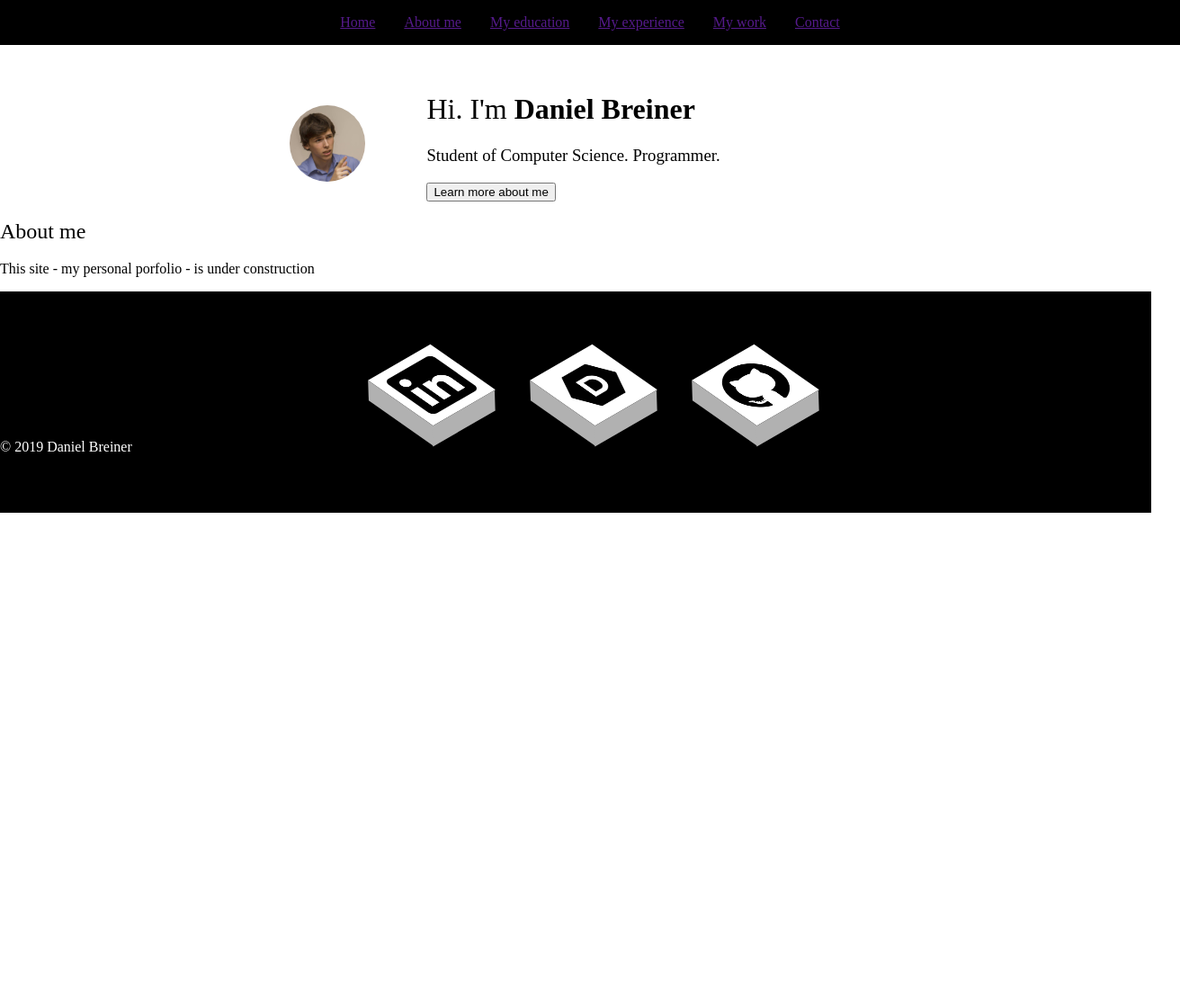
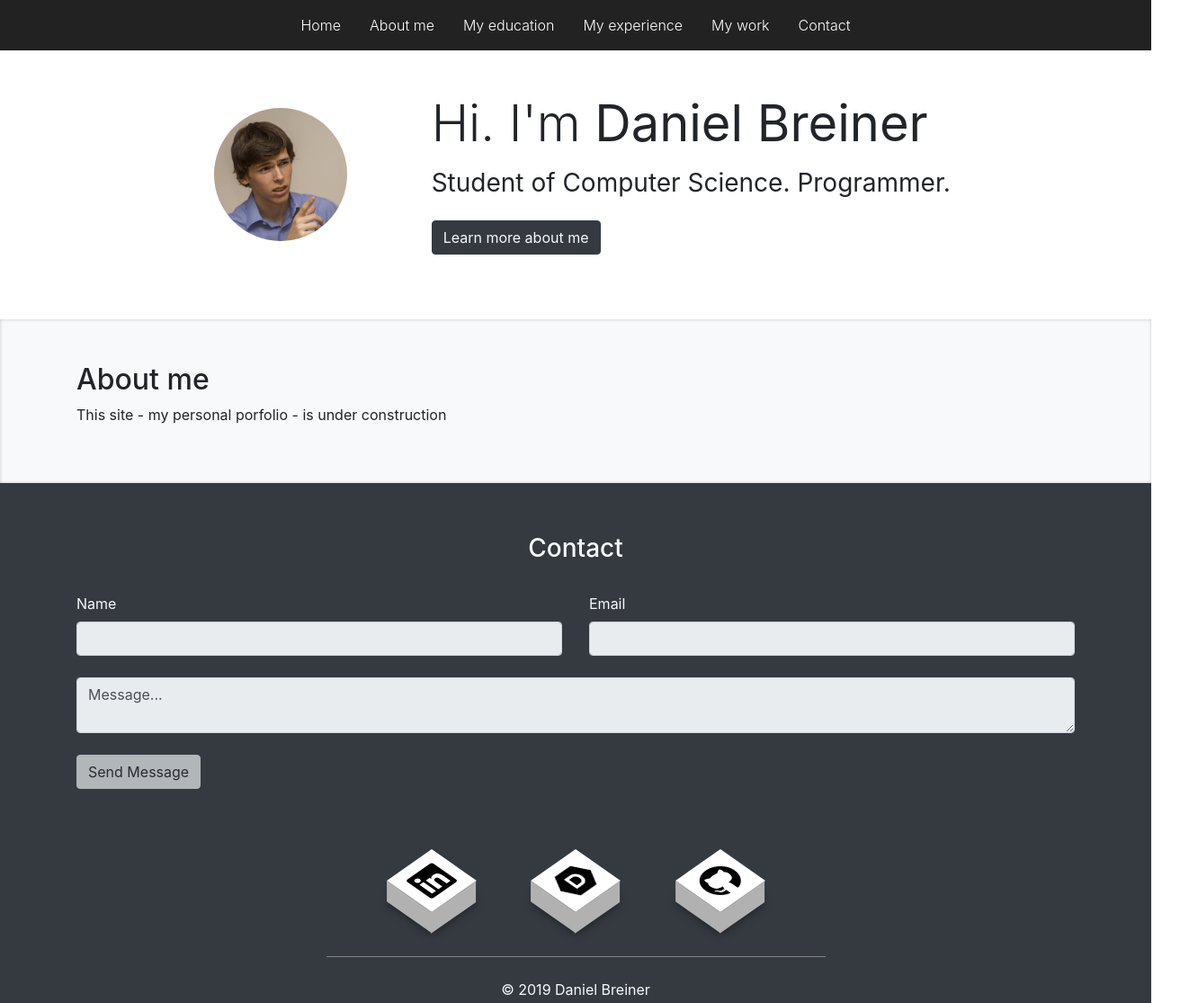
Before and after one commit to DanielBreiner/danielbreiner.github.io, a plain HTML site: page index.html in a window 1280 px wide. Shown: the top 1115 px of the page at 90% size, 1312 px wide, since content can reach past the window. Before the commit the page ends 800 px from the top, so only its background shows below. Drawn offline with nearby package versions, Linux system fonts and the light colour scheme.

Commit message:
rework base done

```diff
--- a/index.html
+++ b/index.html
@@ -32,6 +32,10 @@
         content="Personal website of a computer science student, a programming enthusiast. Information about me, my past projects and my social media.">
     <meta property="twitter:image" content="http://danielbreiner.net/src/img/moneasy_logo.png">
     <link rel="stylesheet" href="src/css/main.css">
+    <link rel="stylesheet" href="https://stackpath.bootstrapcdn.com/bootstrap/4.3.1/css/bootstrap.min.css"
+        integrity="sha384-ggOyR0iXCbMQv3Xipma34MD+dH/1fQ784/j6cY/iJTQUOhcWr7x9JvoRxT2MZw1T" crossorigin="anonymous">
+    <link rel="stylesheet" href="https://use.fontawesome.com/releases/v5.10.2/css/all.css"
+        integrity="sha384-rtJEYb85SiYWgfpCr0jn174XgJTn4rptSOQsMroFBPQSGLdOC5IbubP6lJ35qoM9" crossorigin="anonymous">
 </head>
 
 <body>
@@ -40,75 +44,79 @@
             style="display:none;visibility:hidden"></iframe></noscript>
     <!-- End Google Tag Manager (noscript) -->
 
-    <ul id="menu">
-        <li><a href="">Home</a></li>
-        <li><a href="">About me</a></li>
-        <li><a href="">My education</a></li>
-        <li><a href="">My experience</a></li>
-        <li><a href="">My work</a></li>
-        <li><a href="">Contact</a></li>
+    <ul id="menu" class="mb-4">
+        <li><a href="#menu">Home</a></li>
+        <li><a href="#about">About me</a></li>
+        <li><a href="#">My education</a></li>
+        <li><a href="#">My experience</a></li>
+        <li><a href="#">My work</a></li>
+        <li><a href="#footer">Contact</a></li>
     </ul>
 
-    <div id="intro">
-        <div class="one-third">
-            <img src="src/img/me.jpg" alt="Daniel Breiner">
+    <div id="intro" class="container-fluid py-4 row">
+        <div class="col-4">
+            <img src="src/img/me.jpg" alt="Daniel Breiner" class="p-3">
         </div>
-        <div class="two-thirds">
-            <div>
-                <h1>Hi. I'm <b>Daniel Breiner</b></h1>
-                <h3>Student of Computer Science. Programmer.</h3>
-                <button>Learn more about me</button>
+        <div class="col mb-5">
+            <div class="ml-5">
+                <h1 class="mb-3 display-4">Hi. I'm <b>Daniel Breiner</b></h1>
+                <h3 class="mb-4">Student of Computer Science. Programmer.</h3>
+                <a href="#about" class="btn btn-dark text-light">Learn more about me</a>
             </div>
         </div>
     </div>
 
-    <div id="about">
+    <div id="about" class="bg-light">
+        <div class="container py-5">
             <h2>About me</h2>
             <p>This site - my personal porfolio - is under construction</p>
         </div>
+    </div>
 
-    <div id="footer">
+    <div id="footer" class="bg-dark text-light">
+        <div class="container">
+            <h3 class="text-center py-2 mb-4">Contact</h3>
+            <form class="mb-5">
+                <div class="row mb-4">
+                    <div class="col">
+                        <label for="name">Name</label>
+                        <input disabled class="form-control" type="text" name="name" required>
+                    </div>
+                    <div class="col">
+                        <label for="email">Email</label>
+                        <input disabled class="form-control" type="email" name="email" required>
+                    </div>
+                </div>
+                <textarea disabled class="form-control mb-4" name="message" onfocus="this.value = '';"
+                    onblur="if (this.value == '') {this.value = 'Message...';}" required="">Message...</textarea>
+                <button disabled class="btn btn-light" type="submit">Send Message</button>
+            </form>
             <span id="social">
-            <ul>
-                <li><a href="https://www.linkedin.com/in/daniel-breiner/" target="_blank" rel="noopener noreferrer"
-                        title="https://www.linkedin.com/in/daniel-breiner/">
-                        <img src="src/img/icons/linkedin.png" alt="LinkedIn">
+                <ul class="py-4 mb-4">
+                    <li class="linkedin"><a href="https://www.linkedin.com/in/daniel-breiner/" target="_blank"
+                            rel="noopener noreferrer" title="https://www.linkedin.com/in/daniel-breiner/">
+                            <i class="fab fa-linkedin" aria-hidden="true"></i>
                         </a>
                     </li>
-                <li><a href="https://devpost.com/DanielBreiner" target="_blank" rel="noopener noreferrer"
-                        title="https://devpost.com/DanielBreiner">
+                    <li class="devpost"><a href="https://devpost.com/DanielBreiner" target="_blank"
+                            rel="noopener noreferrer" title="https://devpost.com/DanielBreiner">
                             <img src="src/img/icons/devpost.png" alt="Devpost">
                         </a>
                     </li>
-                <li>
+                    <li class="github">
                         <a href="https://github.com/DanielBreiner" target="_blank" rel="noopener noreferrer"
                             title="https://github.com/DanielBreiner">
-                        <img src="src/img/icons/github.png" alt="Github">
+                            <i class="fab fa-github" aria-hidden="true"></i>
                         </a>
                     </li>
                 </ul>
             </span>
-        <span id="copyright">
+            <hr class="halfwidth gray mb-4">
+            <span id="copyright" class="text-light">
                 <p>© 2019 Daniel Breiner</p>
             </span>
         </div>
-
-    <!-- <h1>Hello world!</h1>
-    <h3>This site - my personal porfolio - is under construction</h3>
-    <h4>In the meanwhile, you can find me on:</h4>
-    <ul>
-        <li><a href="https://www.linkedin.com/in/daniel-breiner/" target="_blank" rel="noopener noreferrer"
-                title="https://www.linkedin.com/in/daniel-breiner/">LinkedIn</a></li>
-        <br>
-        <li><a href="https://devpost.com/DanielBreiner" target="_blank" rel="noopener noreferrer"
-                title="https://devpost.com/DanielBreiner">Devpost</a></li>
-        <br>
-        <li><a href="https://github.com/DanielBreiner" target="_blank" rel="noopener noreferrer"
-                title="https://github.com/DanielBreiner">Github</a></li>
-    </ul>
-
-    <br>
-    <p>© 2019 Daniel Breiner</p> -->
+    </div>
 </body>
 
 </html>
--- a/src/css/main.css
+++ b/src/css/main.css
@@ -1,4 +1,8 @@
 /* General */
+
+*, ::after, ::before {
+    box-sizing: border-box;
+}
 
 ul {
     list-style: none;
@@ -6,18 +10,21 @@ ul {
 
 body {
     margin: 0;
+    font-family: "Arial";
 }
 
-h1, h2, h3, h4 {
-    font-weight: normal;
+ul {
+    padding: 0;
 }
 
-.one-third {
-    width: 33%;
+hr.halfwidth {
+    width: 50%;
 }
 
-.two-thirds {
-    width: 66%;
+hr.gray {
+    border-color: gray;
+    border-style: solid;
+    border-bottom: 0;
 }
 
 /* Menu */
@@ -26,7 +33,7 @@ h1, h2, h3, h4 {
     width: 100%;
     display:table;
     text-align: center;
-    background: black;
+    background: rgb(34, 34, 34);
     color: white;
     padding: 1em;
     margin: 0;
@@ -37,11 +44,17 @@ h1, h2, h3, h4 {
     padding: 0 1em;
 }
 
+#menu a {
+    color: white;
+    font-weight: 300;
+}
+
+#menu a:hover {
+    color: rgb(108, 159, 255);
+    text-decoration: none;
+}
+
 /* Intro @ index.html */
-
-#intro {
-    margin-top: 2em;
-}
 
 #intro>div  {
     display: inline-block;
@@ -52,21 +65,28 @@ h1, h2, h3, h4 {
 }
 
 #intro>div:first-child img {
-    width: 20%;
+    height: 180px;
     border-radius: 50%;
-    margin: 1em;
 }
 
-#intro>div:last-child div {
-    margin-left: 3em;
+#intro h3 {
+    font-weight: 400;
+}
+
+/* About */
+
+#about {
+    box-shadow: inset 0px 0px 5px -2px rgba(0, 0, 0, 0.5);
 }
 
 /* Footer */
 
 #footer {
     padding: 3em 0;
-    background: black;
-    color: white;
+}
+
+#footer #copyright {
+    text-align: center;
 }
 
 /* Footer - Social*/
@@ -80,19 +100,20 @@ h1, h2, h3, h4 {
     margin: 0 3em;
 }
 
-#social img {
-    width: 75%;
+#social ul li i {
+    font-size: 40px;
 }
 
 #social ul li a {
     position: relative;
     display: table-cell;
     vertical-align: middle;
-    width: 80px;
-    height: 80px;
+    width: 60px;
+    height: 60px;
     background-color: #fff;
+    color: black;
     text-align: center;
-    transform: perspective(100px) rotate(-30deg) skew(25deg) translate(0,0);
+    transform: perspective(100px) rotate(-45deg) skew(10deg, 10deg) translate(0,0);
     transition: .5s;
     box-shadow: -20px 20px 10px rgb(0, 0, 0, 0.5);
 }
@@ -112,7 +133,7 @@ h1, h2, h3, h4 {
 #social ul li a::after {
     content: "";
     position: absolute;
-    top: 80px;
+    top: 60px;
     left: -11px;
     height: 20px;
     width: 100%;
@@ -121,7 +142,50 @@ h1, h2, h3, h4 {
     transform: rotate(0deg) skewX(-45deg);
 }
 
-#social ul li a:hover {
-    transform: perspective(1000px) rotate(-30deg) skew(25deg) translate(20px, -20px);
+#social ul li:hover a {
+    transform: perspective(1000px) rotate(-45deg) skew(10deg, 10deg) translate(20px, -20px);
     box-shadow: -50px 50px 50px rgb(0, 0, 0, 0.5);
 }
+
+#social ul li:hover i {
+    color: white;
+}
+
+#social ul li:hover.linkedin a{
+    background: #0077B5;
+}
+#social ul li:hover.linkedin a:before{
+    background: #036aa0;
+}
+#social ul li:hover.linkedin a:after{
+    background: #0d82bf;
+}
+
+
+#social ul li:hover img {
+    filter: invert(1);
+}
+
+#social ul li img {
+    width: 70%;
+}
+
+#social ul li:hover.devpost a{
+    background: #003e54;
+}
+#social ul li:hover.devpost a:before{
+    background: #003649;
+}
+#social ul li:hover.devpost a:after{
+    background: #014963;
+}
+
+#social ul li:hover.github a{
+    background: #24292e;
+}
+#social ul li:hover.github a:before{
+    background: #1a1e22;
+}
+#social ul li:hover.github a:after{
+    background: #30373f;
+}
```
Also changed, not shown: src/img/icons/github.png (deleted), src/img/icons/linkedin.png (deleted). Lines whose indentation alone changed are shown as unchanged.
